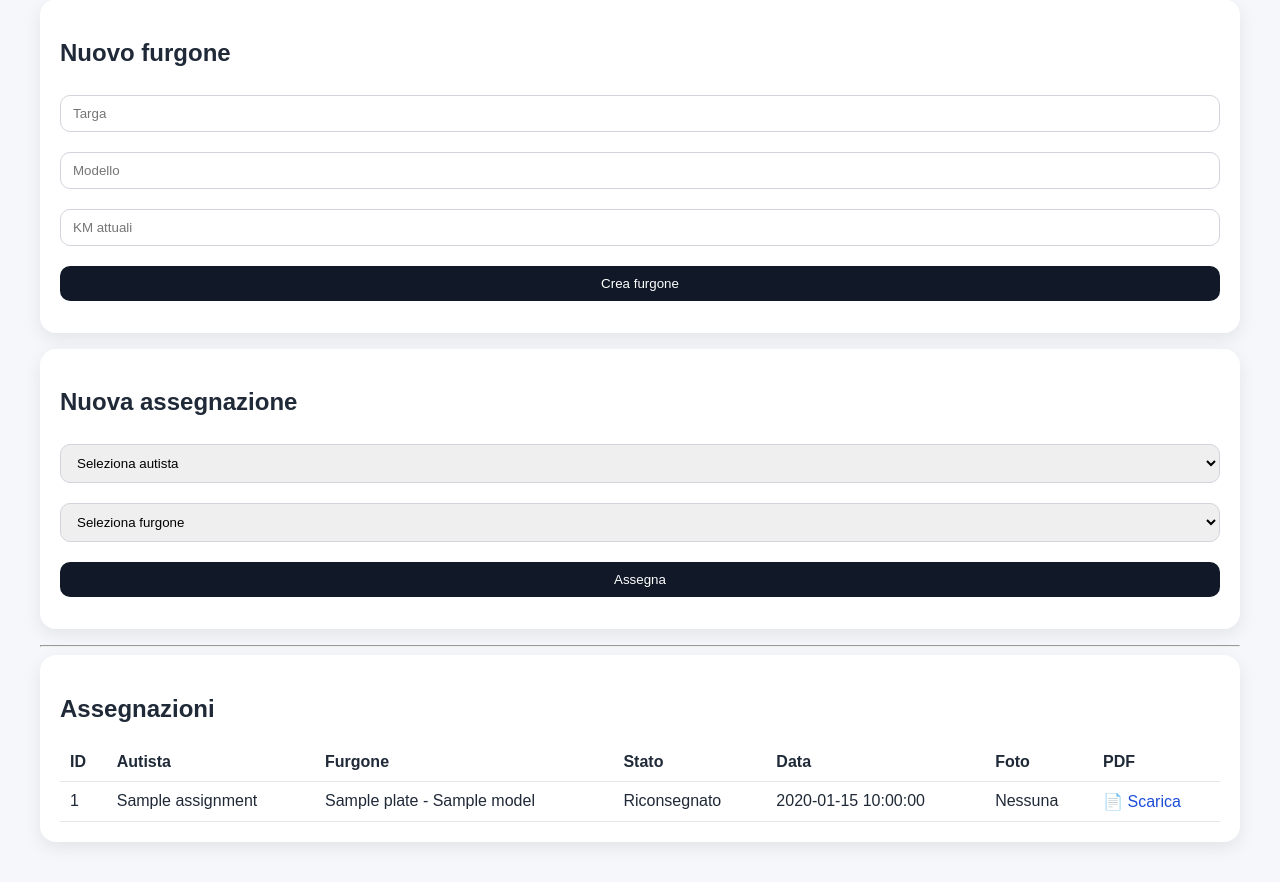
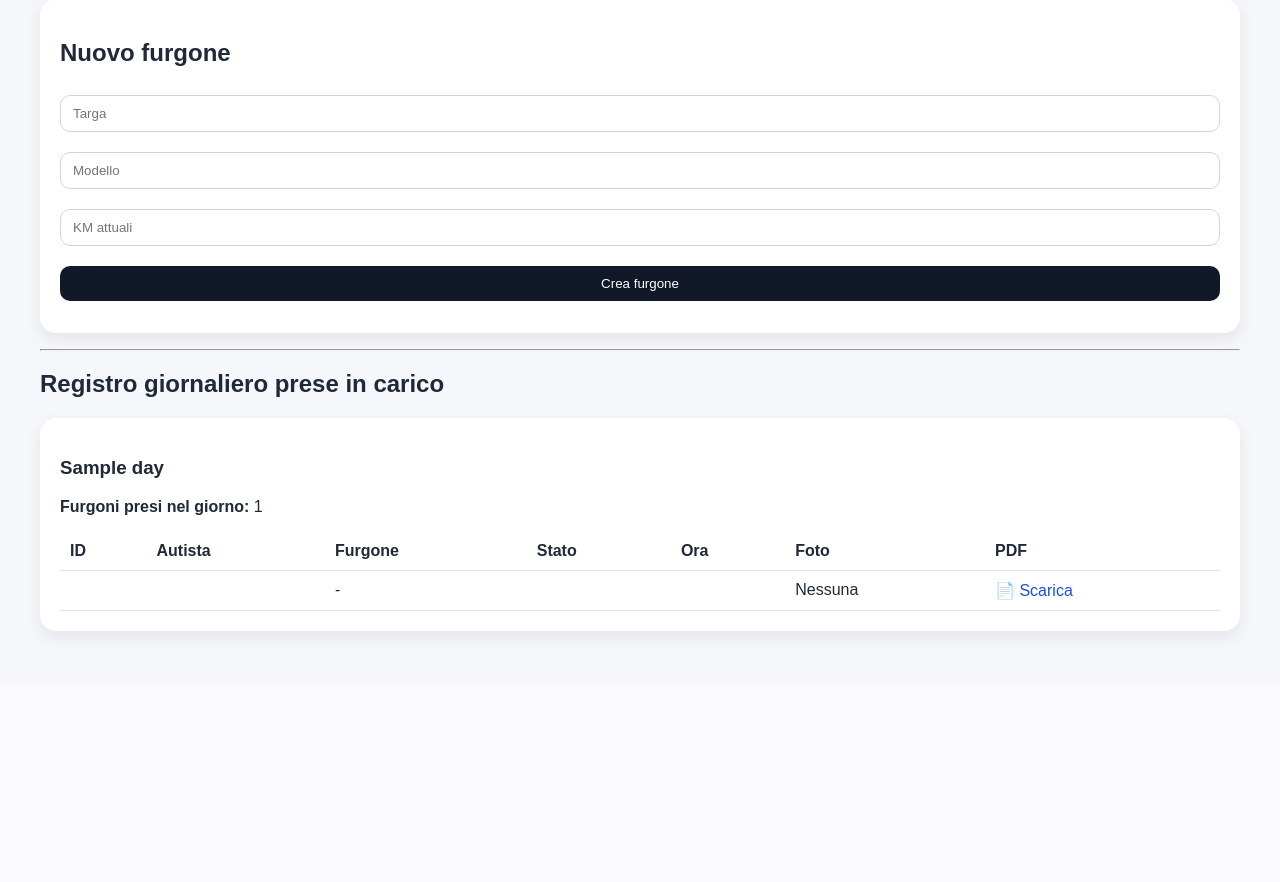
Before and after one commit to Mpa-flotta/furgoni-app, a Flask app: template templates/dashboard.html in a window 1280 px wide. Shown: the part 670-1552 px from the top of the page. After the commit the page ends 1309 px from the top, so only its background shows below. Run offline with Flask 3, Linux system fonts and the light colour scheme; the template is opened without the code that fills it: most values are stand-ins (such as "Sample title", 1, 10 or a date in 2020); some libraries are stand-ins or nearby versions.

Commit message:
Update dashboard.html

```diff
--- a/templates/dashboard.html
+++ b/templates/dashboard.html
@@ -28,7 +28,6 @@
 
 <hr>
 
-<!-- ================= AUTISTA ================= -->
 <div class="card">
     <h2>Nuovo autista</h2>
     <form method="post" action="{{ url_for('create_driver') }}">
@@ -40,7 +39,6 @@
     </form>
 </div>
 
-<!-- ================= FURGONE ================= -->
 <div class="card">
     <h2>Nuovo furgone</h2>
     <form method="post" action="{{ url_for('create_van') }}">
@@ -51,33 +49,15 @@
     </form>
 </div>
 
-<!-- ================= ASSEGNAZIONE ================= -->
-<div class="card">
-    <h2>Nuova assegnazione</h2>
-    <form method="post" action="{{ url_for('create_assignment') }}">
-        <select name="driver_id" required>
-            <option value="">Seleziona autista</option>
-            {% for d in drivers %}
-            <option value="{{ d.id }}">{{ d.full_name }}</option>
-            {% endfor %}
-        </select>
-
-        <select name="van_id" required>
-            <option value="">Seleziona furgone</option>
-            {% for v in vans %}
-            <option value="{{ v.id }}">{{ v.plate }} - {{ v.model }}</option>
-            {% endfor %}
-        </select>
-
-        <button type="submit">Assegna</button>
-    </form>
-</div>
-
 <hr>
 
-<!-- ================= LISTA ================= -->
-<div class="card">
-    <h2>Assegnazioni</h2>
+<h2>Registro giornaliero prese in carico</h2>
+
+{% if grouped_assignments %}
+    {% for day, items in grouped_assignments.items() %}
+        <div class="card" style="margin-bottom: 30px;">
+            <h3>{{ day }}</h3>
+            <p><strong>Furgoni presi nel giorno:</strong> {{ daily_counts[day] }}</p>
 
             <table>
                 <thead>
@@ -86,13 +66,13 @@
                         <th>Autista</th>
                         <th>Furgone</th>
                         <th>Stato</th>
-                <th>Data</th>
+                        <th>Ora</th>
                         <th>Foto</th>
                         <th>PDF</th>
                     </tr>
                 </thead>
                 <tbody>
-            {% for a in assignments %}
+                    {% for a in items %}
                     <tr>
                         <td>{{ a.id }}</td>
                         <td>{{ a.driver_name }}</td>
@@ -100,17 +80,17 @@
                         <td>{{ a.status }}</td>
                         <td>{{ a.created_at }}</td>
 
-                <!-- FOTO -->
                         <td>
                             {% if a.first_photo %}
+                                <a href="{{ url_for('uploaded_file', filename=a.first_photo) }}" target="_blank">
                                     <img src="{{ url_for('uploaded_file', filename=a.first_photo) }}" width="80">
+                                </a>
                                 <div>{{ a.photo_count }} foto</div>
                             {% else %}
                                 Nessuna
                             {% endif %}
                         </td>
 
-                <!-- PDF -->
                         <td>
                             <a href="{{ url_for('genera_pdf', assignment_id=a.id) }}" target="_blank">
                                 📄 Scarica
@@ -121,5 +101,9 @@
                 </tbody>
             </table>
         </div>
+    {% endfor %}
+{% else %}
+    <p>Nessuna presa in carico registrata.</p>
+{% endif %}
 
 {% endblock %}
```
Lines whose indentation alone changed are shown as unchanged.
